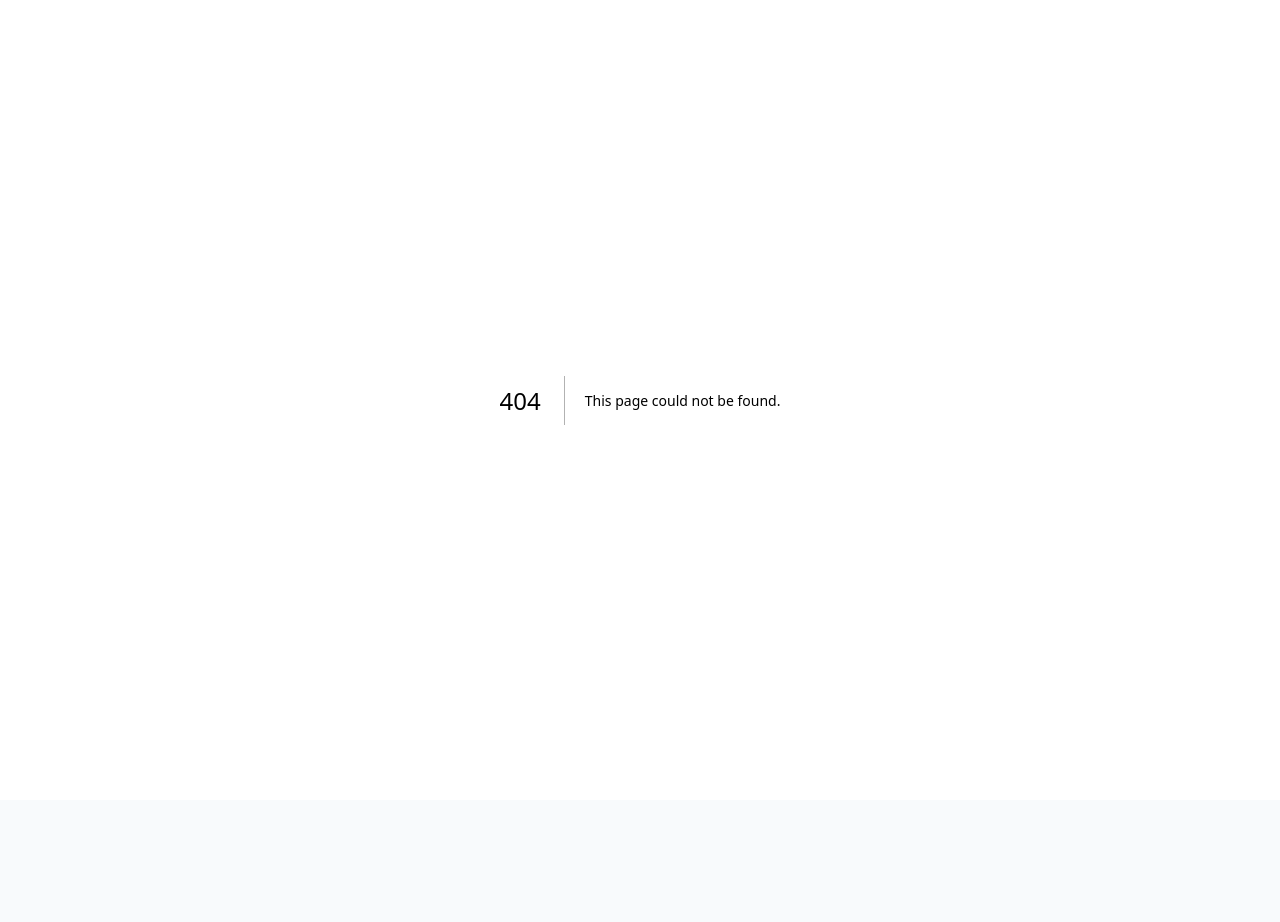
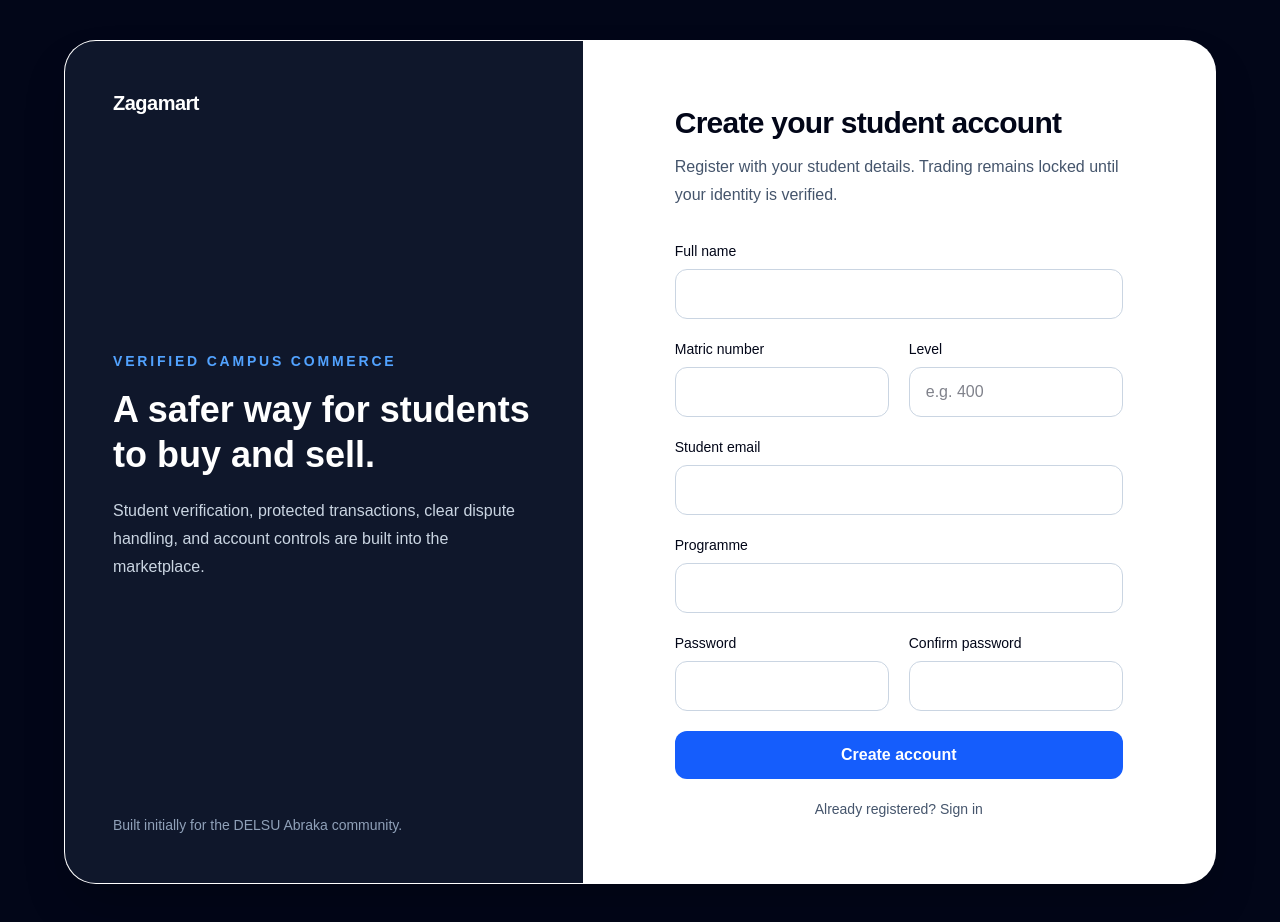
Before and after one commit to Chinex4/zagamart, a Next.js app: page /register in a window 1280 px wide. Before the commit this address had no page. Before the commit the page ends 800 px from the top, so only its background shows below. Built offline with nearby package versions, Linux system fonts and the light colour scheme; no server answers.

Commit message:
feat: implement Supabase authentication flows

```diff
--- /dev/null
+++ b/src/app/(auth)/register/page.tsx
@@ -0,0 +1,16 @@
+import { AuthShell } from "@/features/auth/components/auth-shell";
+import { RegisterForm } from "@/features/auth/components/register-form";
+import { requireGuest } from "@/features/auth/services/auth.service";
+
+export default async function RegisterPage() {
+  await requireGuest();
+
+  return (
+    <AuthShell
+      title="Create your student account"
+      description="Register with your student details. Trading remains locked until your identity is verified."
+    >
+      <RegisterForm />
+    </AuthShell>
+  );
+}
```
